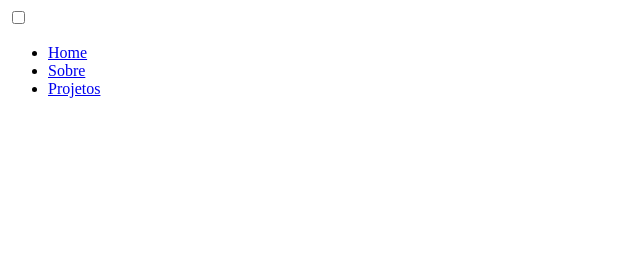
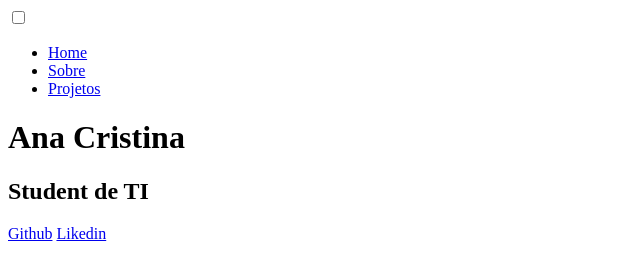
Before and after one commit to Cristina-sil/ModuloII-DIO, a plain HTML site: page projeto/index.html in a window 1280 px wide. Shown: the whole page, without its empty margins (0-640 px from the left). Drawn offline with Linux system fonts and the light colour scheme.

Commit message:
Adicionando os sites pessoais(git e likedin)

```diff
--- a/projeto/index.html
+++ b/projeto/index.html
@@ -34,6 +34,12 @@
                 </div>
            </div>
         </div>
+        <h1> Ana Cristina </h1>
+        <h2>Student de TI</h2>
+        <div class="social-media">
+            <a href="https://github.com/Cristina-sil" target="_blank">Github</a>
+            <a href="https://www.linkedin.com/in/ana-cristina-10056b1b4/" target="_blank">Likedin</a>
+        </div>
     </reader>
 
 </body>
```
